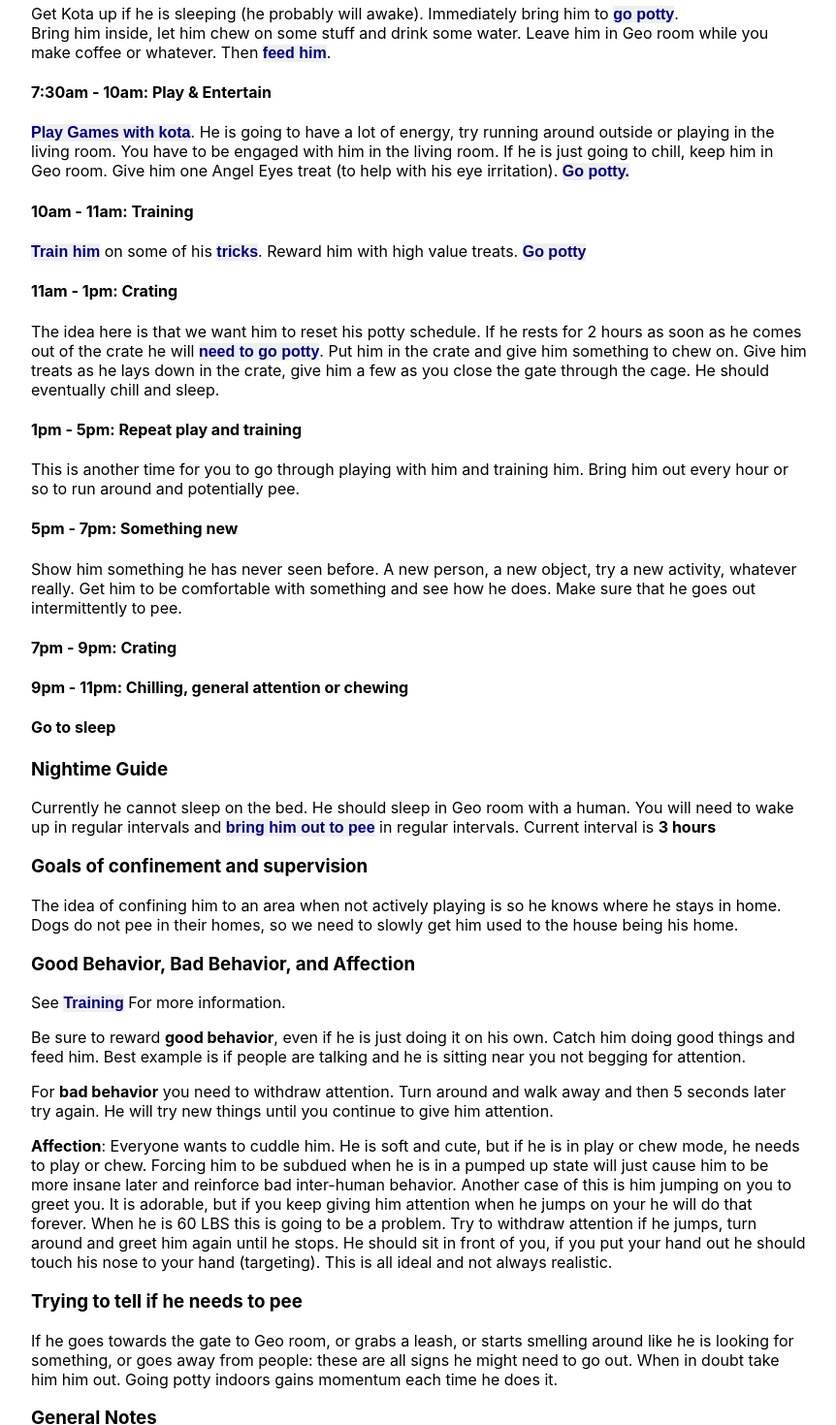
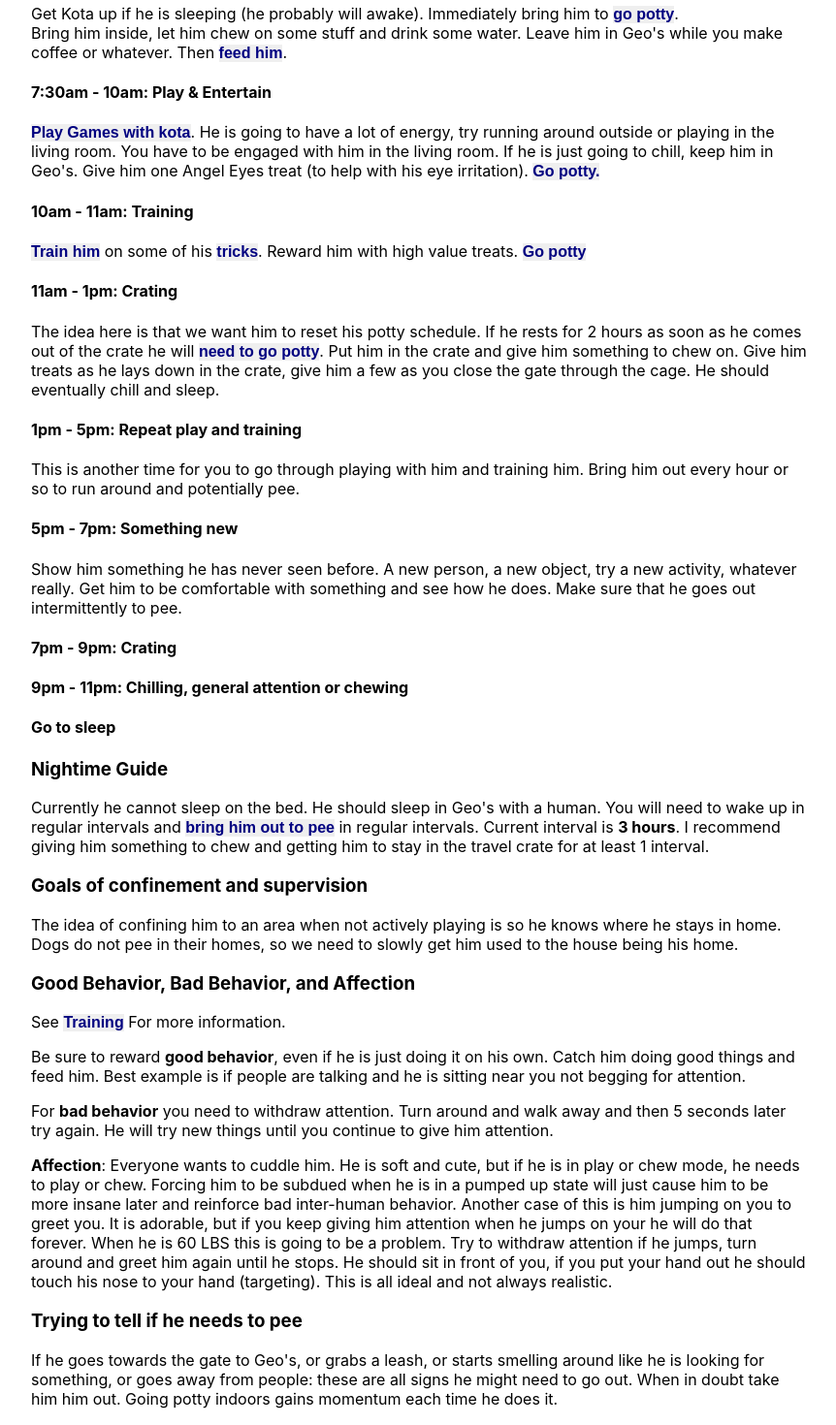
Before and after one commit to geoguide/kotaro, a React (Create React App) app: page / in a window 1280 px wide. Shown: the part 540-2010 px from the top of the page at 97% size, without its empty margins (208-1070 px from the left). Built offline with nearby package versions, Linux system fonts and the light colour scheme.

Commit message:
update feeding amount, fixes

```diff
--- a/src/App.js
+++ b/src/App.js
@@ -122,10 +122,10 @@ function App() {
 
           <h4>7AM: Wake up</h4>
           <section>Get Kota up if he is sleeping (he probably will awake). Immediately bring him to <InlineButton onClick={ () => openModal('potty') }>go potty</InlineButton>.</section>
-          <section>Bring him inside, let him chew on some stuff and drink some water. Leave him in Geo room while you make coffee or whatever. Then <InlineButton onClick={ () => openModal('feeding') }>feed him</InlineButton>.</section>
+          <section>Bring him inside, let him chew on some stuff and drink some water. Leave him in Geo&apos;s while you make coffee or whatever. Then <InlineButton onClick={ () => openModal('feeding') }>feed him</InlineButton>.</section>
 
           <h4>7:30am - 10am: Play & Entertain</h4>
-          <section><InlineButton onClick={ () => openModal('tricks') }>Play Games with kota</InlineButton>. He is going to have a lot of energy, try running around outside or playing in the living room. You have to be engaged with him in the living room. If he is just going to chill, keep him in Geo room. Give him one Angel Eyes treat (to help with his eye irritation). <InlineButton onClick={ () => openModal('potty') }>Go potty.</InlineButton></section>
+          <section><InlineButton onClick={ () => openModal('tricks') }>Play Games with kota</InlineButton>. He is going to have a lot of energy, try running around outside or playing in the living room. You have to be engaged with him in the living room. If he is just going to chill, keep him in Geo&apos;s. Give him one Angel Eyes treat (to help with his eye irritation). <InlineButton onClick={ () => openModal('potty') }>Go potty.</InlineButton></section>
 
           <h4>10am - 11am: Training</h4>
           <section><InlineButton onClick={ () => openModal('training') }>Train him</InlineButton> on some of his <InlineButton onClick={ () => openModal('tricks') }>tricks</InlineButton>. Reward him with high value treats. <InlineButton onClick={ () => openModal('potty') }>Go potty</InlineButton>
@@ -148,7 +148,7 @@ function App() {
         </article>
 
         <h3>Nightime Guide</h3>
-        <p>Currently he cannot sleep on the bed. He should sleep in Geo room with a human. You will need to wake up in regular intervals and <InlineButton onClick={ () => openModal('potty') }>bring him out to pee</InlineButton> in regular intervals. Current interval is <strong>3 hours</strong>
+        <p>Currently he cannot sleep on the bed. He should sleep in Geo&apos;s with a human. You will need to wake up in regular intervals and <InlineButton onClick={ () => openModal('potty') }>bring him out to pee</InlineButton> in regular intervals. Current interval is <strong>3 hours</strong>. I recommend giving him something to chew and getting him to stay in the travel crate for at least 1 interval.
         </p>
 
         <h3>Goals of confinement and supervision</h3>
@@ -163,7 +163,7 @@ function App() {
         <p><strong>Affection</strong>: Everyone wants to cuddle him. He is soft and cute, but if he is in play or chew mode, he needs to play or chew. Forcing him to be subdued when he is in a pumped up state will just cause him to be more insane later and reinforce bad inter-human behavior. Another case of this is him jumping on you to greet you. It is adorable, but if you keep giving him attention when he jumps on your he will do that forever. When he is 60 LBS this is going to be a problem. Try to withdraw attention if he jumps, turn around and greet him again until he stops. He should sit in front of you, if you put your hand out he should touch his nose to your hand (targeting). This is all ideal and not always realistic.</p>
 
         <h3>Trying to tell if he needs to pee</h3>
-        <p>If he goes towards the gate to Geo room, or grabs a leash, or starts smelling around like he is looking for something, or goes away from people: these are all signs he might need to go out. When in doubt take him him out. Going potty indoors gains momentum each time he does it.</p>
+        <p>If he goes towards the gate to Geo&apos;s, or grabs a leash, or starts smelling around like he is looking for something, or goes away from people: these are all signs he might need to go out. When in doubt take him him out. Going potty indoors gains momentum each time he does it.</p>
 
         <h3>General Notes</h3>
         <div>
--- a/src/data/modalData.js
+++ b/src/data/modalData.js
@@ -53,7 +53,7 @@ export const getModalContent = (props) => {
     },
     feeding: {
       title: 'Feeding Kota',
-      content: <div>If you can feed him by hand. He currently eats about <em>1.5 handfuls of kibble</em>. Make sure he is not jumping on you or barking for it when you give it to him, this is an easy way to train him. You can also make him do <InlineButton onClick={ () => buttonAction('tricks') }>tricks</InlineButton> for the food.</div>
+      content: <div>If you can feed him by hand. He currently eats about <em>2 handfuls of kibble</em>. Make sure he is not jumping on you or barking for it when you give it to him, this is an easy way to train him. You can also make him do <InlineButton onClick={ () => buttonAction('tricks') }>tricks</InlineButton> for the food.</div>
     },
     tricks: {
       title: 'Tricks',
```
